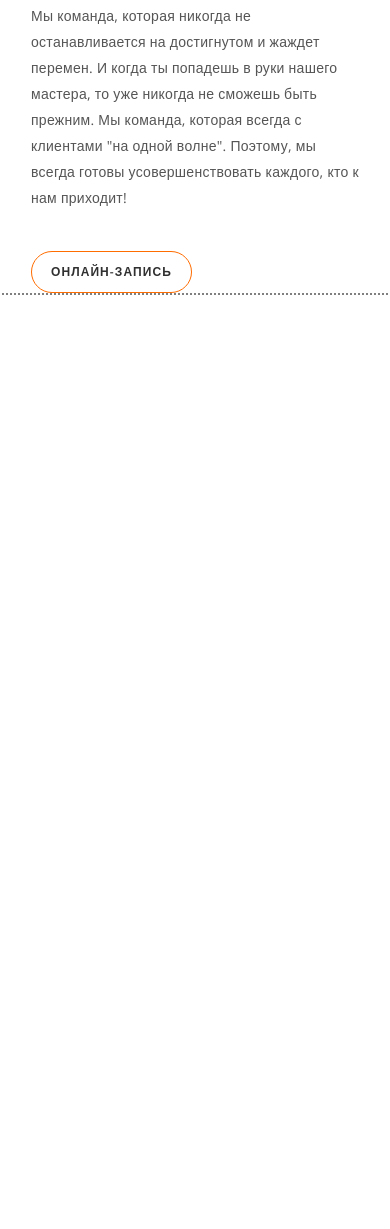
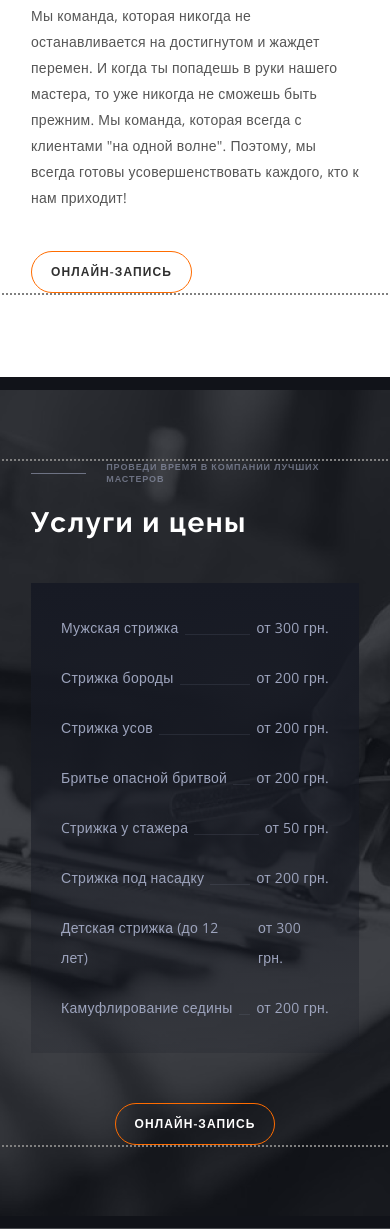
Before and after one commit to olozovik/goit-barber-test, a website built with Parcel: page src/index.html in a window 390 px wide. Shown: the part 851-2080 px from the top of the page. Before the commit the page ends 1228 px from the top, so only its background shows below. Built offline with nearby package versions, Linux system fonts and the light colour scheme.

Commit message:
services mobile

```diff
--- a/src/index.html
+++ b/src/index.html
@@ -136,6 +136,63 @@
           </div>
         </div>
       </section>
+
+      <div class="section services">
+        <div class="container services__container">
+          <p class="subtitle subtitle--transparent services__subtitle">
+            Проведи время в компании лучших мастеров
+          </p>
+          <h2 class="title title--light services__title">Услуги и цены</h2>
+          <div class="services__services-tables services-tables">
+            <div class="services-tables__left">
+              <div class="services-tables__row">
+                <div class="services-tables__service">Мужская стрижка</div>
+                <div class="services-tables__line"></div>
+                <div class="services-tables__price">от 300 грн.</div>
+              </div>
+              <div class="services-tables__row">
+                <div class="services-tables__service">Стрижка бороды</div>
+                <div class="services-tables__line"></div>
+                <div class="services-tables__price">от 200 грн.</div>
+              </div>
+              <div class="services-tables__row">
+                <div class="services-tables__service">Стрижка усов</div>
+                <div class="services-tables__line"></div>
+                <div class="services-tables__price">от 200 грн.</div>
+              </div>
+              <div class="services-tables__row">
+                <div class="services-tables__service">Бритье опасной бритвой</div>
+                <div class="services-tables__line"></div>
+                <div class="services-tables__price">от 200 грн.</div>
+              </div>
+            </div>
+
+            <div class="services-tables__right">
+              <div class="services-tables__row">
+                <div class="services-tables__service">Cтрижка у стажера</div>
+                <div class="services-tables__line"></div>
+                <div class="services-tables__price">от 50 грн.</div>
+              </div>
+              <div class="services-tables__row">
+                <div class="services-tables__service">Стрижка под насадку</div>
+                <div class="services-tables__line"></div>
+                <div class="services-tables__price">от 200 грн.</div>
+              </div>
+              <div class="services-tables__row">
+                <div class="services-tables__service">Детская стрижка (до 12 лет)</div>
+                <div class="services-tables__line"></div>
+                <div class="services-tables__price">от 300 грн.</div>
+              </div>
+              <div class="services-tables__row">
+                <div class="services-tables__service">Камуфлирование седины</div>
+                <div class="services-tables__line"></div>
+                <div class="services-tables__price">от 200 грн.</div>
+              </div>
+            </div>
+          </div>
+          <button class="order-button services__button" type="button">онлайн-запись</button>
+        </div>
+      </div>
     </main>
 
     <div class="mobile-menu__backdrop is-hidden" data-modal>
--- a/src/sass/components/_buttons.scss
+++ b/src/sass/components/_buttons.scss
@@ -1,4 +1,5 @@
 .order-button {
+  display: block;
   padding: 12px 19px;
 
   font-weight: 600;
--- /dev/null
+++ b/src/sass/components/_services.scss
@@ -0,0 +1,66 @@
+.services {
+  background-image: url(../images/services/services480.png),
+    linear-gradient(to right, #111319, #111319);
+  background-position: center;
+  background-repeat: no-repeat;
+  background-size: 480px;
+}
+
+.services__subtitle {
+  margin-bottom: 20px;
+}
+
+.services__title {
+  margin-bottom: 44px;
+}
+
+.services__table {
+  width: 418px;
+}
+
+.services-tables {
+  margin-bottom: 50px;
+  padding: 30px;
+  background-image: linear-gradient(180deg, #171a24 0%, rgba(23, 26, 36, 0.2) 100%);
+}
+
+.services-tables__left,
+.services-tables__right {
+  font-size: 14px;
+  line-height: 2.143;
+  letter-spacing: 0.02em;
+  color: $secondTextColor;
+}
+
+.services-tables__left {
+  margin-bottom: 20px;
+}
+
+.services-tables__row {
+  display: flex;
+  justify-content: space-between;
+
+  &:not(:last-child) {
+    margin-bottom: 20px;
+  }
+}
+
+.services-tables__line {
+  flex-grow: 1;
+  display: flex;
+  align-items: flex-end;
+  padding-bottom: 8px;
+
+  &::after {
+    content: '';
+    display: block;
+    width: 100%;
+    height: 1px;
+    background-color: rgba(157, 164, 189, 0.12);
+    margin: 0 6px;
+  }
+}
+
+.services__button {
+  margin: 0 auto;
+}
--- a/src/sass/components/_titles.scss
+++ b/src/sass/components/_titles.scss
@@ -39,4 +39,8 @@
     font-size: 42px;
     line-height: 1.167;
   }
+
+  &--light {
+    color: $titleLight;
+  }
 }
--- a/src/sass/main.scss
+++ b/src/sass/main.scss
@@ -11,3 +11,4 @@
 @import './components/hero';
 @import './components/mobile-menu';
 @import './components/about';
+@import './components/services';
```
Also changed, not shown: src/images/services/services1280.png (added), src/images/services/services1280@2x.png (added), src/images/services/services480.png (added), src/images/services/services480@2x.png (added), src/images/services/services768.png (added), src/images/services/services768@2x.png (added).
